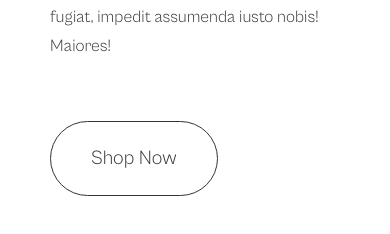
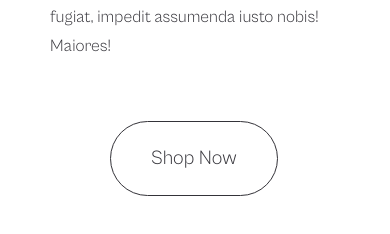
Before and after one commit to Edwin-1010/Solve--apartment-design, a plain HTML site: page index.html in a window 390 px wide. Shown: the part 4100-4334 px from the top of the page. Drawn offline with nearby package versions, Linux system fonts and the light colour scheme; grey boxes are pictures that could not be loaded; a web font is replaced by a local one.

Commit message:
made frontpage responsive

```diff
--- a/index.html
+++ b/index.html
@@ -139,25 +139,29 @@
         </div>
         <div class="rooms__composition">
           <figure class="rooms__composition--image">
-            <a href="#"  class="image-link"><img src="assets/images/Group 2.jpg" alt=""></a>
+            <a href="#"  class="image-link"
+            ><img src="assets/images/Group 2.jpg" alt="">
             <h3 class="heading-tertiary">
               Oslo
             </h3>
+          </a>
           </figure>
 
           <figure class="rooms__composition--image">
-            <a href="#"  class="image-link"><img src="assets/images/Group 3.jpg" alt=""></a>
+            <a href="#"  class="image-link"><img src="assets/images/Group 3.jpg" alt="">
             <h3 class="heading-tertiary">
               New York
             </h3>
+          </a>
           </figure>
 
           <figure class="rooms__composition--image">
-            <a href="#"  class="image-link"><img src="assets/images/group-4.jpg" alt=""></a>
+            <a href="#"  class="image-link"><img src="assets/images/group-4.jpg" alt="">
 
             <h3 class="heading-tertiary">
               Lisbon
             </h3>
+          </a>
           </figure>
         </div>
       </div>
--- a/sass/base/_typography.scss
+++ b/sass/base/_typography.scss
@@ -34,15 +34,27 @@ color: $color-border;
   font-family: $primary-font;
 }
 .heading-tertiary{
-  font-size: 6.4rem;
+  font-size:  6vh ;
   color: $color-white;
   line-height: 1.2;
   text-align: center;
+  @include respond(tab-port){
+    font-size: 10rem;
+  }
+  @include respond(big-phone){
+    font-size: 8rem;
+  }
+  @include respond(phone){
+    font-size: 5rem;
+  }
 }
 .heading-university{
-  font-size: 9.6rem;
+  font-size: 8vh;
   color: $color-border;
   font-family: $primary-font;
+  @include respond(tab-land) {
+    text-align: center;
+   }
 }
 .paragraph{
   color: $color-border;
--- a/sass/components/_btn.scss
+++ b/sass/components/_btn.scss
@@ -29,6 +29,9 @@
   padding: 2.4rem 4rem 2.4rem 4rem;
   border: $color-border 1px solid;
   border-radius: 5rem;
+  @include respond(phone) {
+   margin-left: 6rem;
+   }
 }
 .btn-white:active,
 .btn-white:hover {
--- a/sass/pages/_home.scss
+++ b/sass/pages/_home.scss
@@ -30,6 +30,7 @@
         width: 100%;
         border-radius: 50rem;
         margin-bottom: 3.2rem;
+
       }
     }
   }
@@ -73,9 +74,7 @@
       width: 50vw;
 
 
-    @include respond(big-phone) {
 
-    }
       img {
         width: 100%;
       }
@@ -84,10 +83,13 @@
 }
 
 .rooms {
-  display: none;
+
   background-color: $color-white;
   padding: 12.8rem 16rem;
   border-bottom: $color-border 1px solid;
+  @include respond(tab-land) {
+    padding: 4rem 4rem;
+   }
   &__wrapper {
     &--textbox {
       display: flex;
@@ -101,11 +103,15 @@
     grid-template-columns: 1fr 1fr 1fr;
     gap: 6.4rem;
     margin-top: 9.6rem;
-
+    @include respond(tab-port) {
+    grid-template-columns: 1fr;
+     }
     img {
       width: 100%;
-
       border-radius: 50%;
+      @include respond(tab-port) {
+       border-radius: 30%;
+         }
     }
     &--image {
       position: relative;
@@ -118,19 +124,34 @@
 }
 
 .stores {
-  display: none;
+  // display: none;
   padding: 12rem 16rem;
+  @include respond(tab-land) {
+   padding: 7rem 1rem;
+  }
+  @include respond(tab-port) {
+    padding: 4rem 1rem;
+   }
   &__wrapper {
     &__main {
       display: grid;
       grid-template-columns: 1fr 1fr;
       gap: 9.6rem;
+      @include respond(big-phone) {
+        grid-template-columns: 1fr;
+        gap: 4rem;
+       }
       &--box {
         display: flex;
         align-items: center;
         justify-content: center;
         gap: 4rem;
         margin-top: 6rem;
+        @include respond(tab-land) {
+         flex-direction: column;
+         justify-content: center;
+         align-items: center;
+         }
         &--composition {
           width: 30rem;
           height: 30rem;
```
Also changed, not shown: css/main.css.
